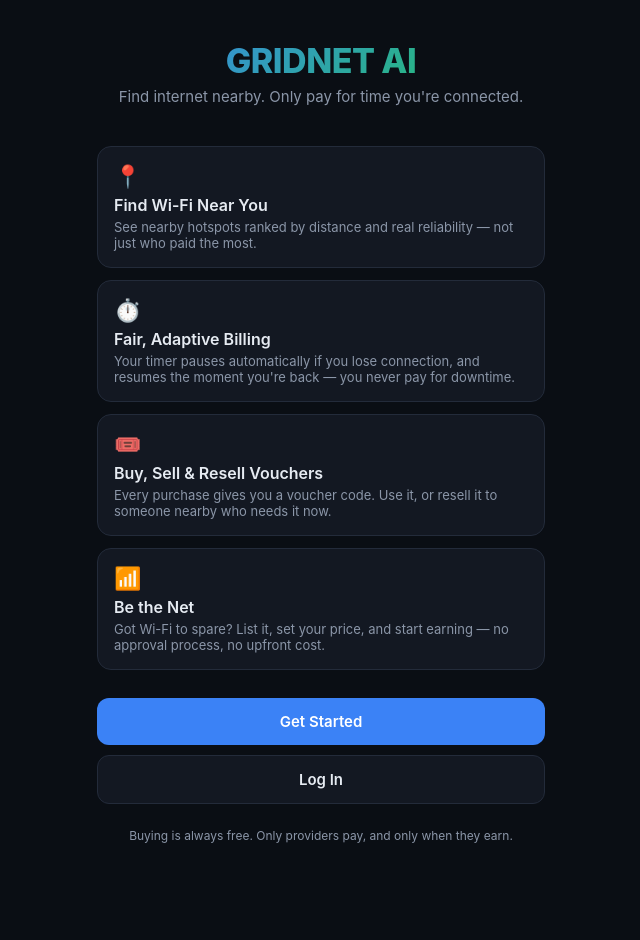
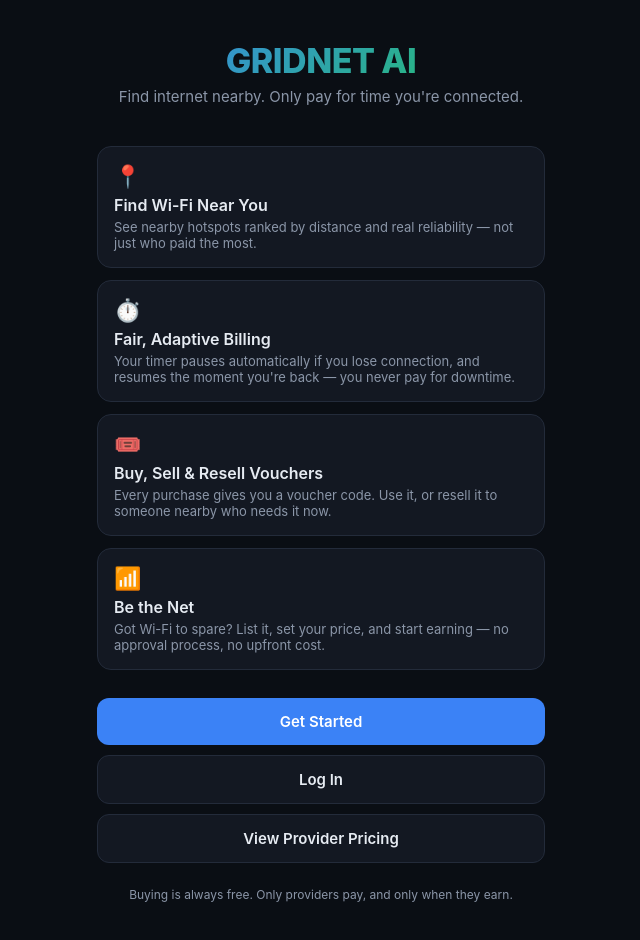
Before and after one commit to franklinemose19-alt/GRIDNET-AI, a React (Vite) app: page / in a window 1280 px wide. Shown: the top 940 px of the page, without its empty margins (319-959 px from the left). Before the commit the page ends 903 px from the top, so only its background shows below. Built offline with nearby package versions, Linux system fonts and the light colour scheme; no server answers.

Commit message:
Update Landing.tsx

```diff
--- a/src/pages/Landing.tsx
+++ b/src/pages/Landing.tsx
@@ -52,8 +52,11 @@ export default function Landing() {
       <Link to="/signup" className="btn btn-primary" style={{ textAlign: 'center', textDecoration: 'none', display: 'block', marginBottom: 10 }}>
         Get Started
       </Link>
-      <Link to="/login" className="btn btn-secondary" style={{ textAlign: 'center', textDecoration: 'none', display: 'block' }}>
+      <Link to="/login" className="btn btn-secondary" style={{ textAlign: 'center', textDecoration: 'none', display: 'block', marginBottom: 10 }}>
         Log In
+      </Link>
+      <Link to="/pricing" className="btn btn-secondary" style={{ textAlign: 'center', textDecoration: 'none', display: 'block' }}>
+        View Provider Pricing
       </Link>
 
       <div className="text-dim" style={{ textAlign: 'center', marginTop: 24, fontSize: 12 }}>
```
